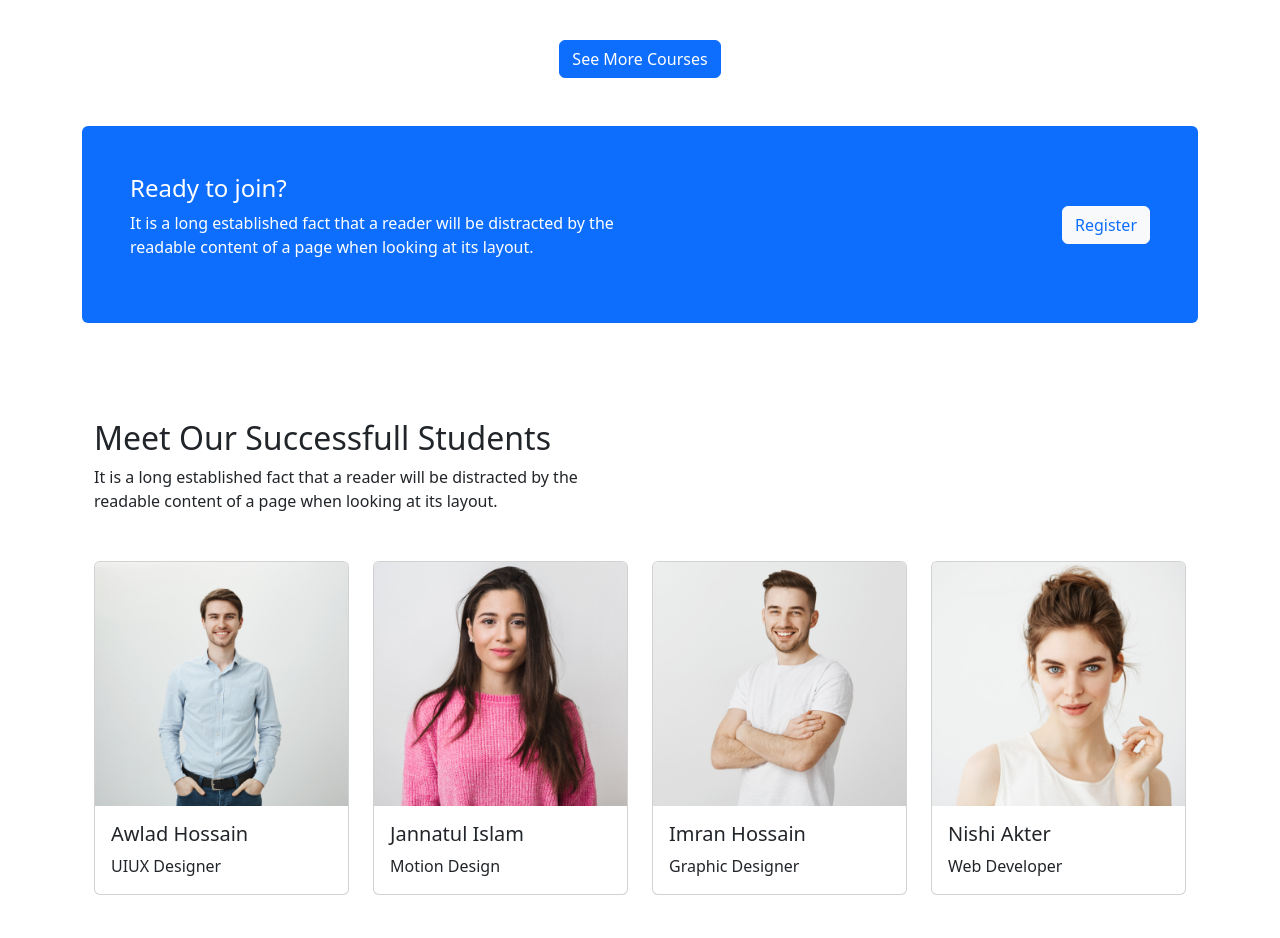
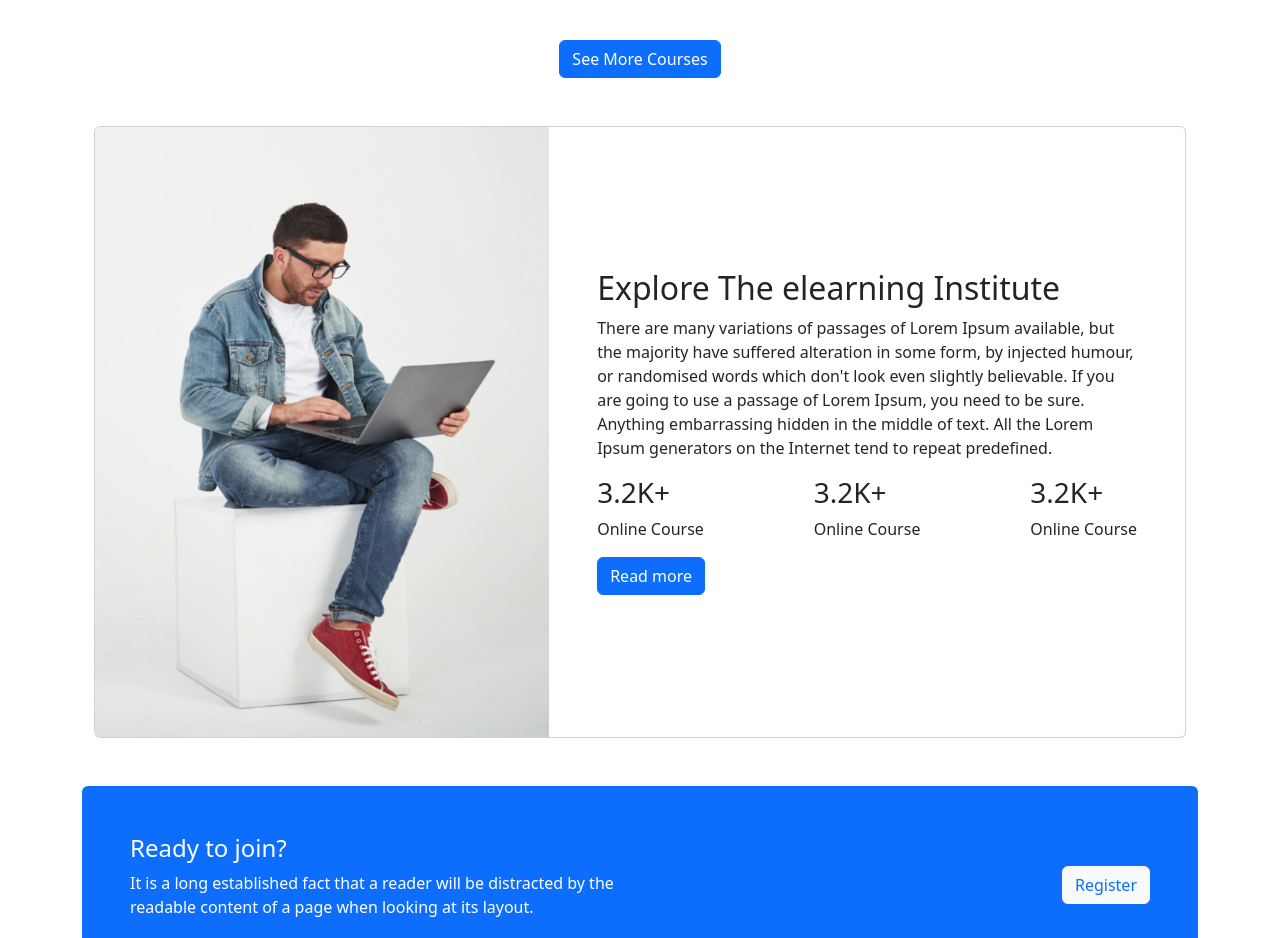
Before and after one commit to Mubashir-Kabir/smartTech, a plain HTML site: page index.html in a window 1280 px wide. Shown: the part 1540-2478 px from the top of the page. Drawn offline with nearby package versions, Linux system fonts and the light colour scheme.

Commit message:
elearn section added but need customization

```diff
--- a/index.html
+++ b/index.html
@@ -158,7 +158,7 @@
 
     <main class="container">
       <!-- populer courses section  -->
-      <section class="populerCourses mt-5">
+      <section class="populerCourses mt-5 mb-5">
         <div class="text-center col-lg-6 col-md-10 col-12 mx-auto my-5">
           <h2>Discover Our Popular Courses</h2>
           <p>
@@ -265,13 +265,55 @@
         </div>
       </section>
 
-      <!--------------
-        explor elearning
-
-        optional
-
-        will do later
-      ------------------ -->
+      <!---- explor elearning -->
+      <section class="explorElearn">
+        <div class="container">
+          <div class="card mb-3">
+            <div class="row g-0 align-items-center">
+              <div class="col-md-5">
+                <img
+                  src="./images/working.png"
+                  class="img-fluid rounded-start"
+                  alt="..."
+                />
+              </div>
+              <div class="col-md-7">
+                <div class="card-body p-md-5">
+                  <h2 class="card-title">Explore The elearning Institute</h2>
+                  <p class="card-text">
+                    There are many variations of passages of Lorem Ipsum
+                    available, but the majority have suffered alteration in some
+                    form, by injected humour, or randomised words which don't
+                    look even slightly believable. If you are going to use a
+                    passage of Lorem Ipsum, you need to be sure. Anything
+                    embarrassing hidden in the middle of text. All the Lorem
+                    Ipsum generators on the Internet tend to repeat predefined.
+                  </p>
+                  <div
+                    class="countExplor d-flex justify-content-between flex-wrap"
+                  >
+                    <div>
+                      <h3>3.2K+</h3>
+                      <p>Online Course</p>
+                    </div>
+                    <div>
+                      <h3>3.2K+</h3>
+                      <p>Online Course</p>
+                    </div>
+                    <div>
+                      <h3>3.2K+</h3>
+                      <p>Online Course</p>
+                    </div>
+                  </div>
+                  <button type="button" class="btn btn-primary">
+                    Read more
+                  </button>
+                </div>
+              </div>
+            </div>
+          </div>
+        </div>
+      </section>
 
       <!-- joining section  -->
       <section class="joiningSection mt-5 mb-5">
```
